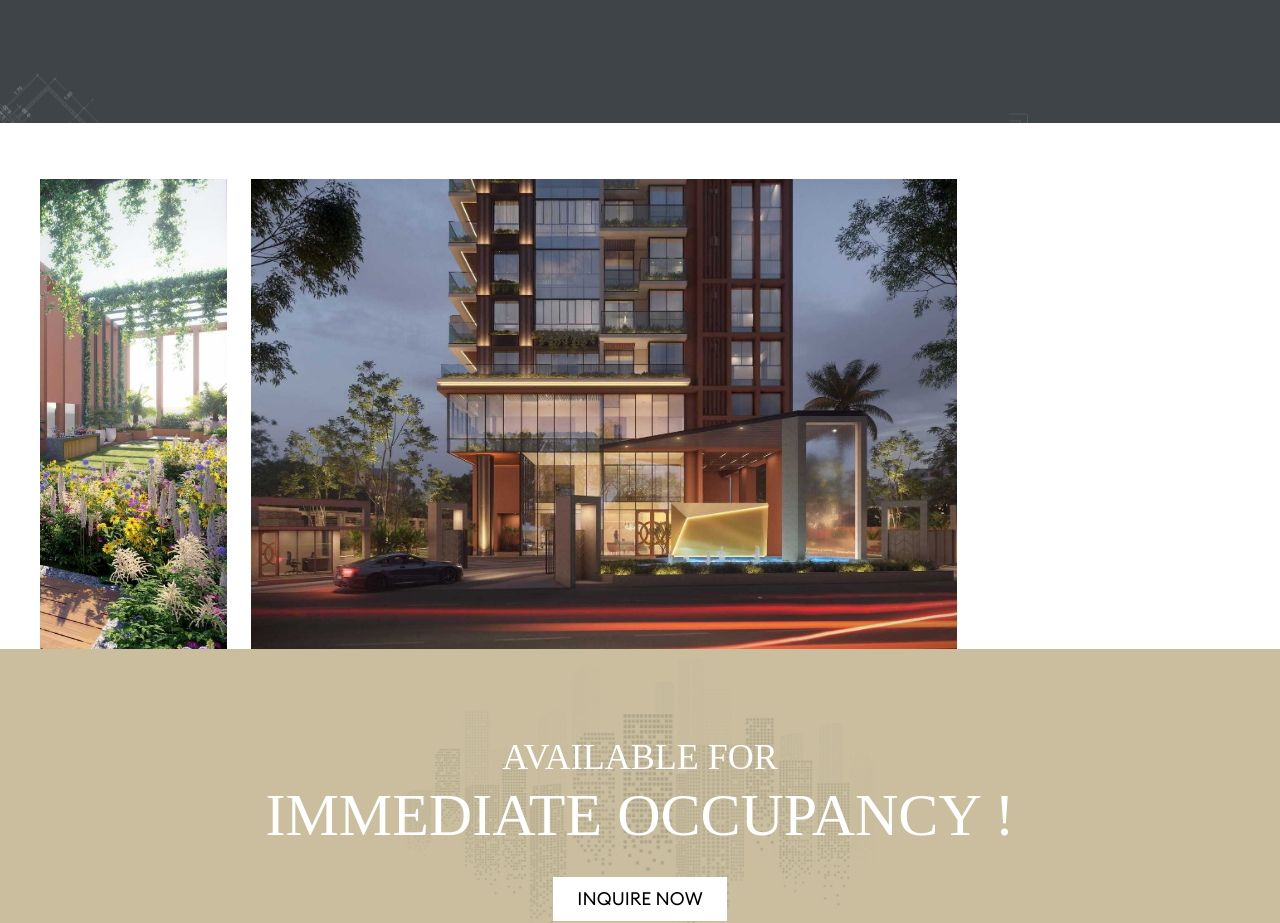
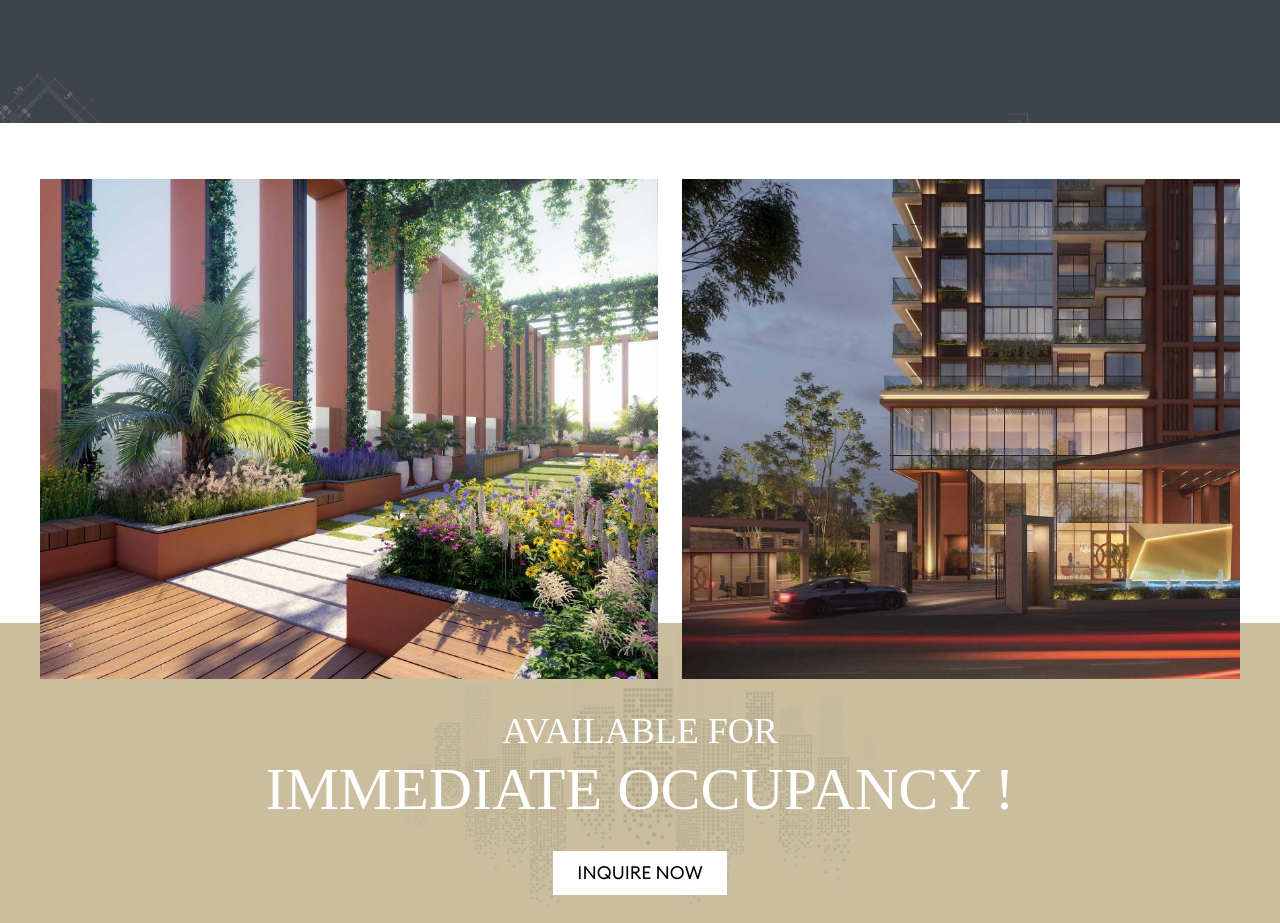
Before and after one commit to vishal-a-savaliya/zade-group, a React (Create React App) app: page /luxurious-living in a window 1280 px wide. Shown: the part 3893-4816 px from the top of the page. Built offline with nearby package versions, Linux system fonts and the light colour scheme; a web font is replaced by a local one.

Commit message:
fix luxuria slider

```diff
--- a/src/components/ImageSlider.jsx
+++ b/src/components/ImageSlider.jsx
@@ -8,7 +8,7 @@ function ImageSlider({ images, width = 600, height = 450 }) {
     useEffect(() => {
         const handleScroll = () => {
             const startDivPosition = startDivRef.current ? startDivRef.current.offsetTop : 0;
-            const scrollPosition = window.scrollY - startDivPosition + 550;
+            const scrollPosition = window.scrollY - startDivPosition + 250;
             console.log('Scroll Amount:', scrollPosition);
             setScrollAmount(scrollPosition)
         };
--- a/src/views/Zluxuria.js
+++ b/src/views/Zluxuria.js
@@ -245,7 +245,7 @@ function Zluxuria() {
 
             </div>
 
-            <div className="py-12 h-[300px] md:h-[470px] md:py-0 md:px-10">
+            <div className="flex justify-center py-12 h-[300px] md:h-[500px] md:py-0 md:px-10">
 
                 <ImageSlider images={images} width={600} height={400} />
 
```
